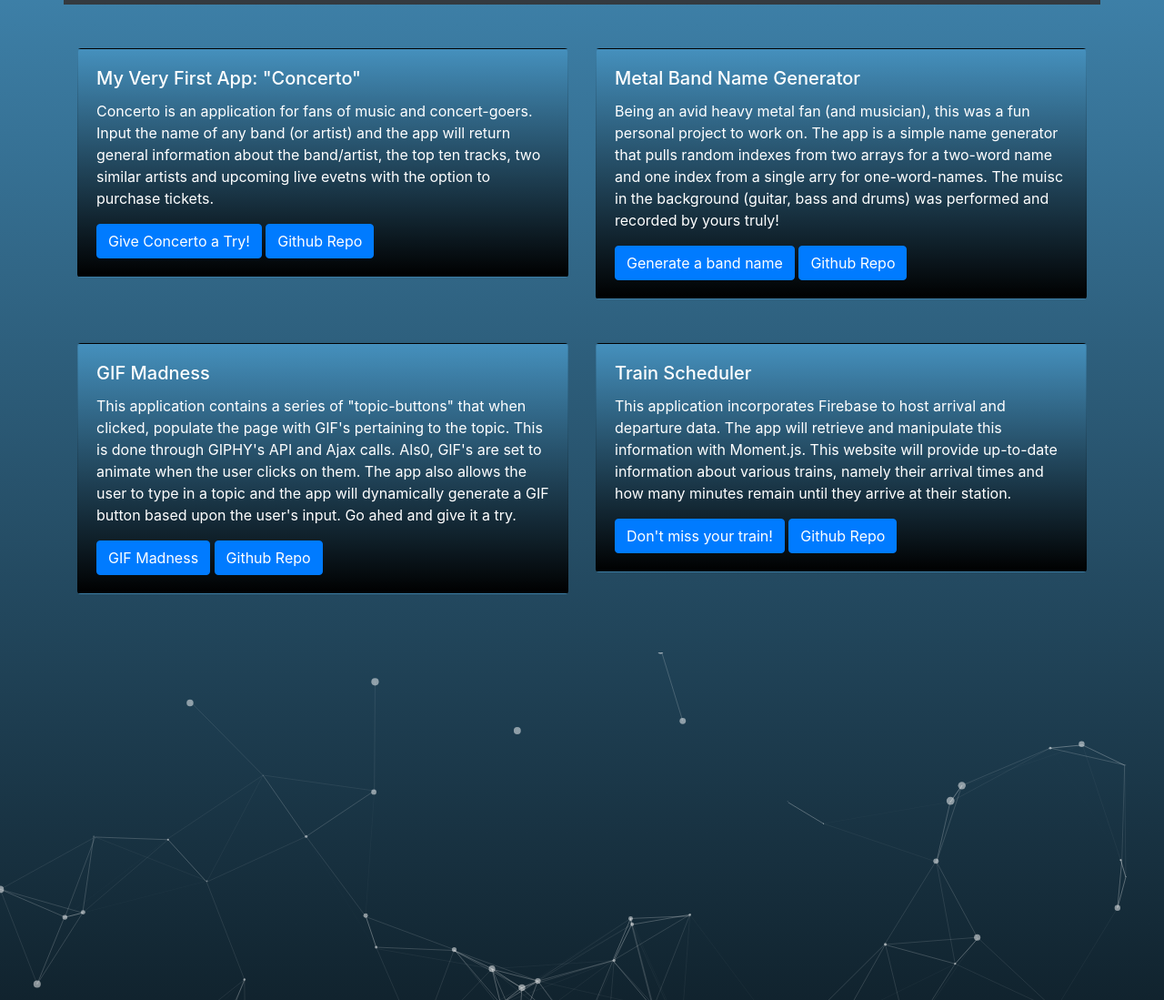
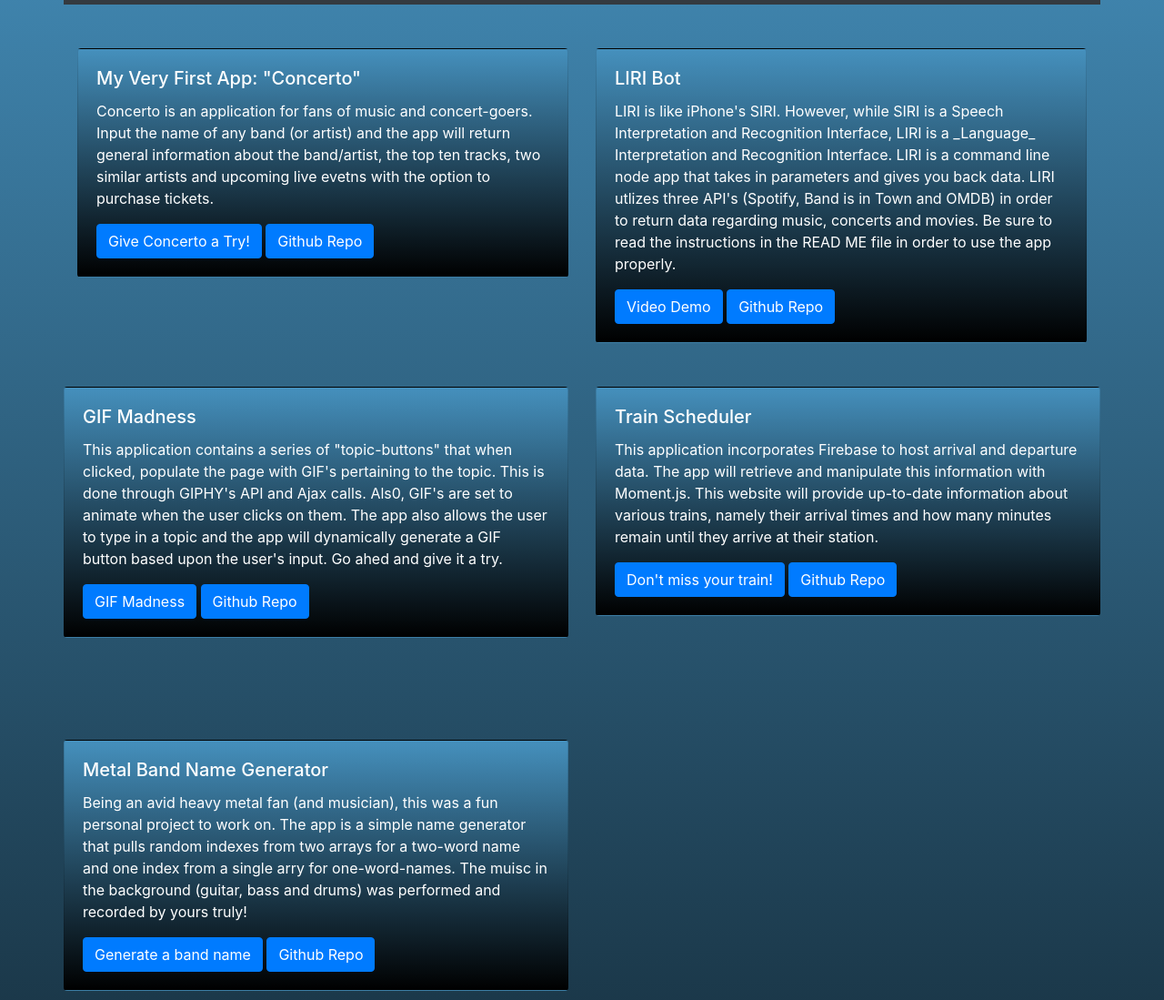
Before and after one commit to zrobin88/updatedPortfolio, a plain HTML site: page portfolio.html in a window 1280 px wide. Shown: the part 201-1300 px from the top of the page at 91% size. Drawn offline with nearby package versions, Linux system fonts and the light colour scheme; a web font is replaced by a local one.

Commit message:
new stuff

```diff
--- a/portfolio.html
+++ b/portfolio.html
@@ -82,17 +82,18 @@
           </div>
         </div>
       </div>
+
       <div class="col-sm-6">
-        <div class="card mt-5 coolColor">
-          <div class="card-body">
-            <h5 class="card-title text-white">Metal Band Name Generator</h5>
-            <p class="card-text text-white">Being an avid heavy metal fan (and musician), this was a fun personal project to work on. The app is a simple name generator that pulls random indexes from two arrays for a two-word name and one index from a single arry for one-word-names. The muisc in the background (guitar, bass and drums) was performed and recorded by yours truly! </p>
-            <a href="https://zrobin88.github.io/BandNameGen/" class="btn btn-primary" target="_blank">Generate a band name</a>
-            <a href="https://github.com/zrobin88/BandNameGen" class="btn btn-primary" target="_blank">Github Repo</a>
+          <div class="card mt-5 coolColor">
+            <div class="card-body">
+              <h5 class="card-title text-white">LIRI Bot</h5>
+              <p class="card-text text-white">LIRI is like iPhone's SIRI. However, while SIRI is a Speech Interpretation and Recognition Interface, LIRI is a _Language_ Interpretation and Recognition Interface. LIRI is a command line node app that takes in parameters and gives you back data. LIRI utlizes three API's (Spotify, Band is in Town and OMDB) in order to return data regarding music, concerts and movies. Be sure to read the instructions in the READ ME file in order to use the app properly.</p>
+              <a href="https://drive.google.com/file/d/1AKNpZmt0qy7tMXpemx9gGPOJpZksKLNb/view" class="btn btn-primary"target="_blank">Video Demo</a>
+              <a href="https://github.com/zrobin88/LIRI" class="btn btn-primary"target="_blank">Github Repo</a>
+            </div>
           </div>
         </div>
-      </div>
-    </div>
+
 
     <div class="row mt-5">
       <div class="col-sm-6 mb-3">
@@ -116,6 +117,21 @@
         </div>
       </div>
     </div>
+
+    <div class="row mt-5">
+
+        <div class="col-sm-6">
+            <div class="card mt-5 coolColor">
+              <div class="card-body">
+                <h5 class="card-title text-white">Metal Band Name Generator</h5>
+                <p class="card-text text-white">Being an avid heavy metal fan (and musician), this was a fun personal project to work on. The app is a simple name generator that pulls random indexes from two arrays for a two-word name and one index from a single arry for one-word-names. The muisc in the background (guitar, bass and drums) was performed and recorded by yours truly! </p>
+                <a href="https://zrobin88.github.io/BandNameGen/" class="btn btn-primary" target="_blank">Generate a band name</a>
+                <a href="https://github.com/zrobin88/BandNameGen" class="btn btn-primary" target="_blank">Github Repo</a>
+              </div>
+            </div>
+          </div>
+        </div>
+      </div>
 
 
 
```
